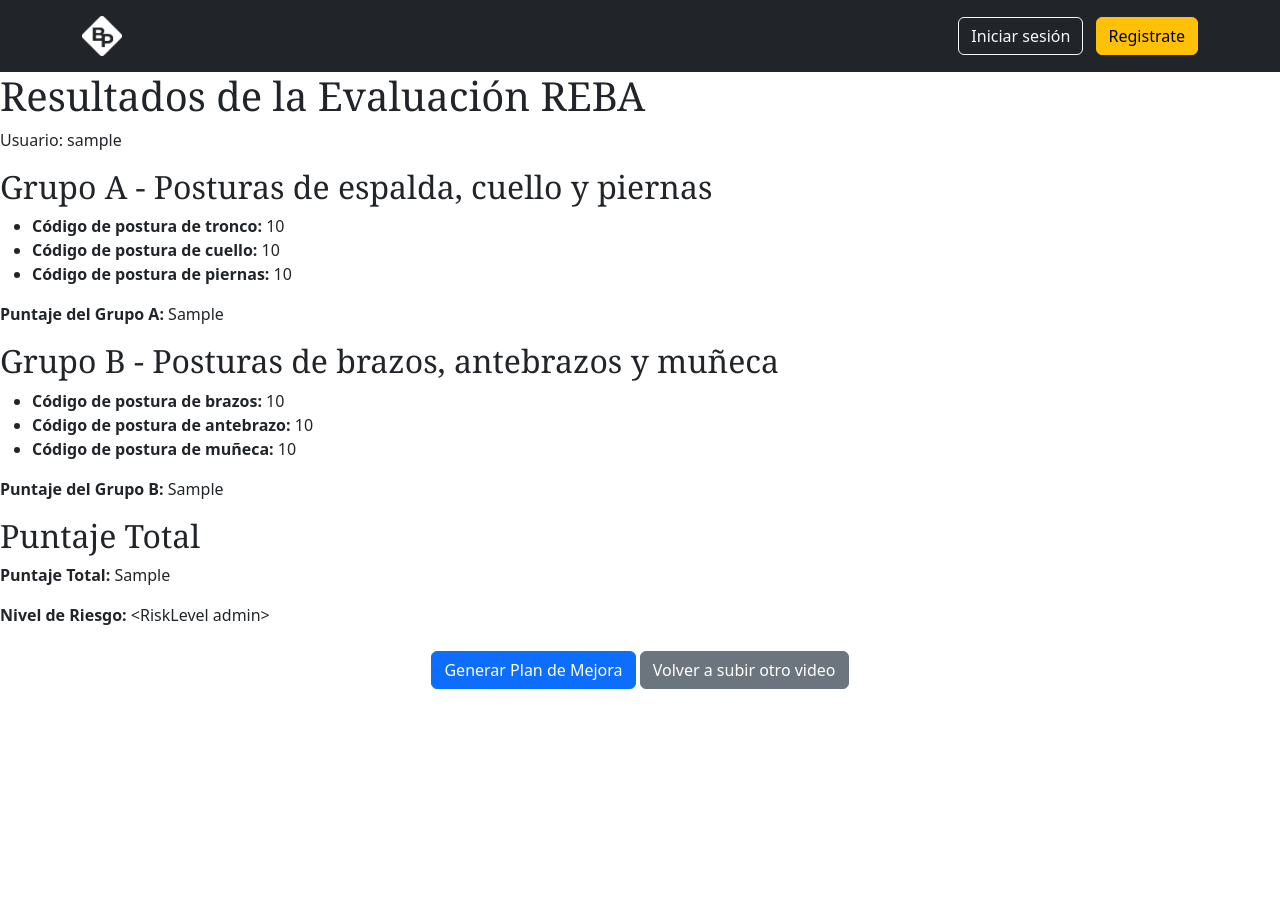
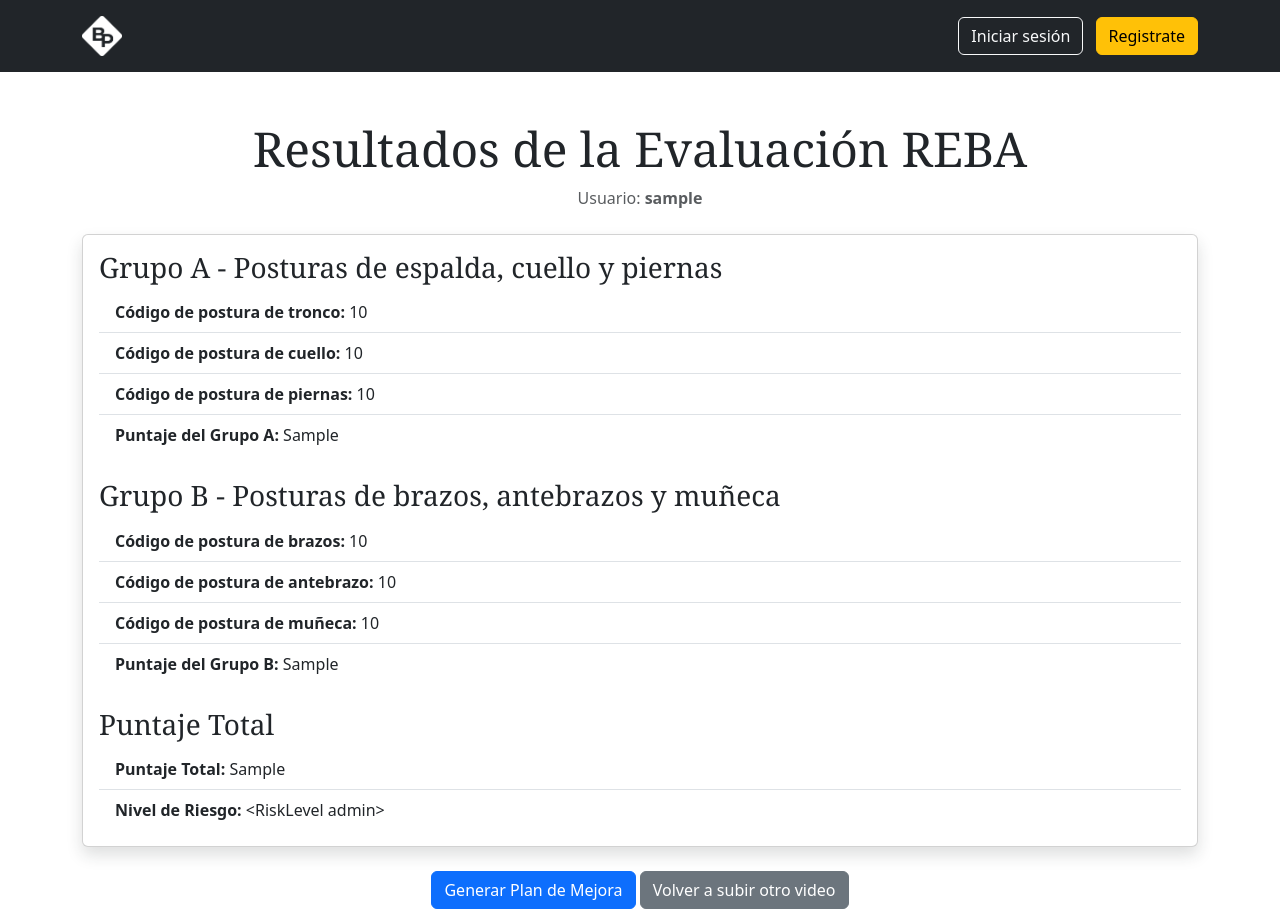
Before and after one commit to NandoS19/frontergoug, a Flask app: template ergor/templates/admin/reba.html in a window 1280 px wide. Before the commit the page ends 689 px from the top, so only its background shows below. Run offline with Flask 3, Linux system fonts and the light colour scheme; tables that the repository leaves empty hold one stand-in row (values such as "Sample post"); the template is opened without the code that fills it: values that come from a table or form of the project are taken from there, most other values are stand-ins (such as "Sample title", 1, 10 or a date in 2020); some libraries are stand-ins or nearby versions.

Commit message:
Update reba.html

```diff
--- a/ergor/templates/admin/reba.html
+++ b/ergor/templates/admin/reba.html
@@ -1,32 +1,43 @@
 {% extends 'base.html' %}
 
+{% block head %}
+<link rel="stylesheet" href="{{ url_for('static', filename='css/styles.css') }}">
+{% endblock %}
+
 {% block content %}
-<h1>Resultados de la Evaluación REBA</h1>
-<p>Usuario: {{ user.username }}</p>
+<div class="container mt-5">
+    <h1 class="display-4 text-center">Resultados de la Evaluación REBA</h1>
+    <p class="text-center text-muted">Usuario: <strong>{{ user.username }}</strong></p>
 
-<h2>Grupo A - Posturas de espalda, cuello y piernas</h2>
-<ul>
-    <li><strong>Código de postura de tronco:</strong> {{ group_a_codes.trunk_score }}</li>
-    <li><strong>Código de postura de cuello:</strong> {{ group_a_codes.neck_score }}</li>
-    <li><strong>Código de postura de piernas:</strong> {{ group_a_codes.leg_score }}</li>
-</ul>
-<p><strong>Puntaje del Grupo A:</strong> {{ puntuacion_grupo_A }}</p>
+    <div class="card mt-4 shadow">
+        <div class="card-body">
+            <h3 class="card-title">Grupo A - Posturas de espalda, cuello y piernas</h3>
+            <ul class="list-group list-group-flush">
+                <li class="list-group-item"><strong>Código de postura de tronco:</strong> {{ group_a_codes.trunk_score }}</li>
+                <li class="list-group-item"><strong>Código de postura de cuello:</strong> {{ group_a_codes.neck_score }}</li>
+                <li class="list-group-item"><strong>Código de postura de piernas:</strong> {{ group_a_codes.leg_score }}</li>
+                <li class="list-group-item"><strong>Puntaje del Grupo A:</strong> {{ puntuacion_grupo_A }}</li>
+            </ul>
 
-<h2>Grupo B - Posturas de brazos, antebrazos y muñeca</h2>
-<ul>
-    <li><strong>Código de postura de brazos:</strong> {{ group_b_codes.arm_score }}</li>
-    <li><strong>Código de postura de antebrazo:</strong> {{ group_b_codes.forearm_score }}</li>
-    <li><strong>Código de postura de muñeca:</strong> {{ group_b_codes.wrist_score }}</li>
-</ul>
-<p><strong>Puntaje del Grupo B:</strong> {{ puntuacion_grupo_B }}</p>
+            <h3 class="card-title mt-4">Grupo B - Posturas de brazos, antebrazos y muñeca</h3>
+            <ul class="list-group list-group-flush">
+                <li class="list-group-item"><strong>Código de postura de brazos:</strong> {{ group_b_codes.arm_score }}</li>
+                <li class="list-group-item"><strong>Código de postura de antebrazo:</strong> {{ group_b_codes.forearm_score }}</li>
+                <li class="list-group-item"><strong>Código de postura de muñeca:</strong> {{ group_b_codes.wrist_score }}</li>
+                <li class="list-group-item"><strong>Puntaje del Grupo B:</strong> {{ puntuacion_grupo_B }}</li>
+            </ul>
 
-<h2>Puntaje Total</h2>
-<p><strong>Puntaje Total:</strong> {{ puntuacion_final }}</p>
-<p><strong>Nivel de Riesgo:</strong> {{ risk_level }}</p>
+            <h3 class="card-title mt-4">Puntaje Total</h3>
+            <ul class="list-group list-group-flush">
+                <li class="list-group-item"><strong>Puntaje Total:</strong> {{ puntuacion_final }}</li>
+                <li class="list-group-item"><strong>Nivel de Riesgo:</strong> {{ risk_level }}</li>
+            </ul>
+        </div>
+    </div>
 
-
-<div class="text-center mt-4">
-    <a href="{{ url_for('evaluate.reba_plan', id=user.user_id) }}" class="btn btn-primary">Generar Plan de Mejora</a>
-    <a href="{{ url_for('auth.upload', id=user.user_id) }}" class="btn btn-secondary">Volver a subir otro video</a>
+    <div class="text-center mt-4">
+        <a href="{{ url_for('evaluate.reba_plan', id=user.user_id) }}" class="btn btn-primary">Generar Plan de Mejora</a>
+        <a href="{{ url_for('auth.upload', id=user.user_id) }}" class="btn btn-secondary">Volver a subir otro video</a>
+    </div>
 </div>
 {% endblock %}
```
